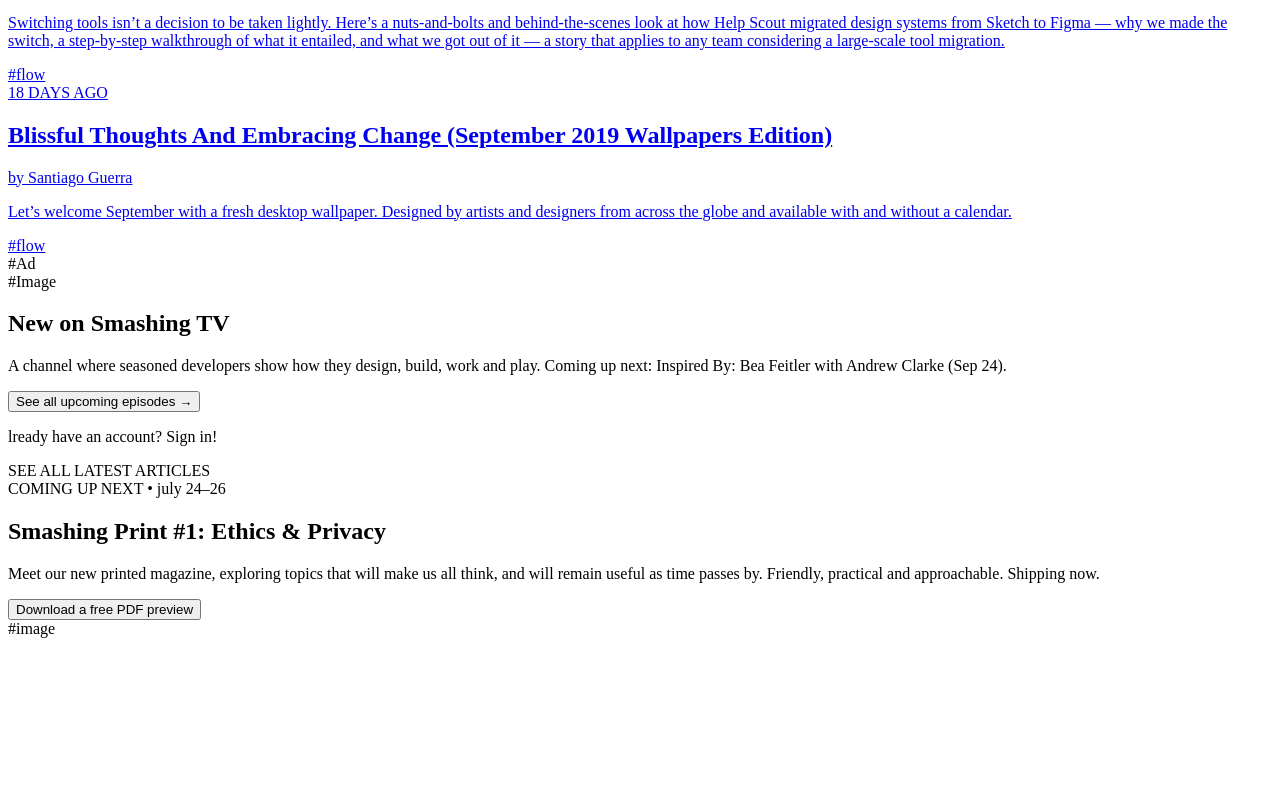
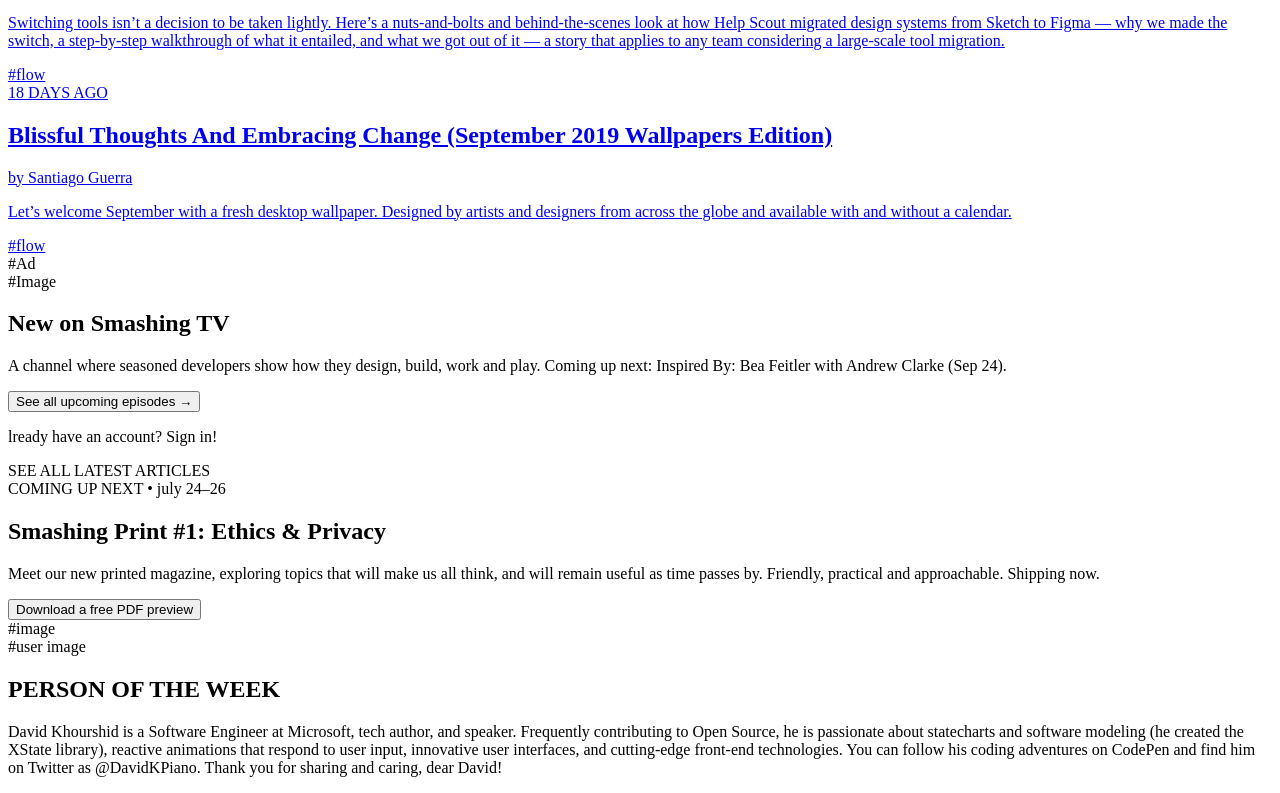
Before and after one commit to SantiagoGuerra/smashing-magazine, a website: page index.html in a window 1280 px wide. Shown: the part 1950-2743 px from the top of the page. Before the commit the page ends 2596 px from the top, so only its background shows below. Drawn offline with Linux system fonts and the light colour scheme.

Commit message:
person of week has been added

```diff
--- a/index.html
+++ b/index.html
@@ -402,6 +402,21 @@
         #image
       </div>
     </div>
+
+
+    <div>
+      <div>
+        <div>
+          #user image
+        </div>
+        <h2>
+          PERSON OF THE WEEK
+        </h2>
+        <p>
+          David Khourshid is a Software Engineer at Microsoft, tech author, and speaker. Frequently contributing to Open Source, he is passionate about statecharts and software modeling (he created the XState library), reactive animations that respond to user input, innovative user interfaces, and cutting-edge front-end technologies. You can follow his coding adventures on CodePen and find him on Twitter as @DavidKPiano. Thank you for sharing and caring, dear David!
+        </p>
+      </div>
+    </div>
   </main>
 
 </body>
```
